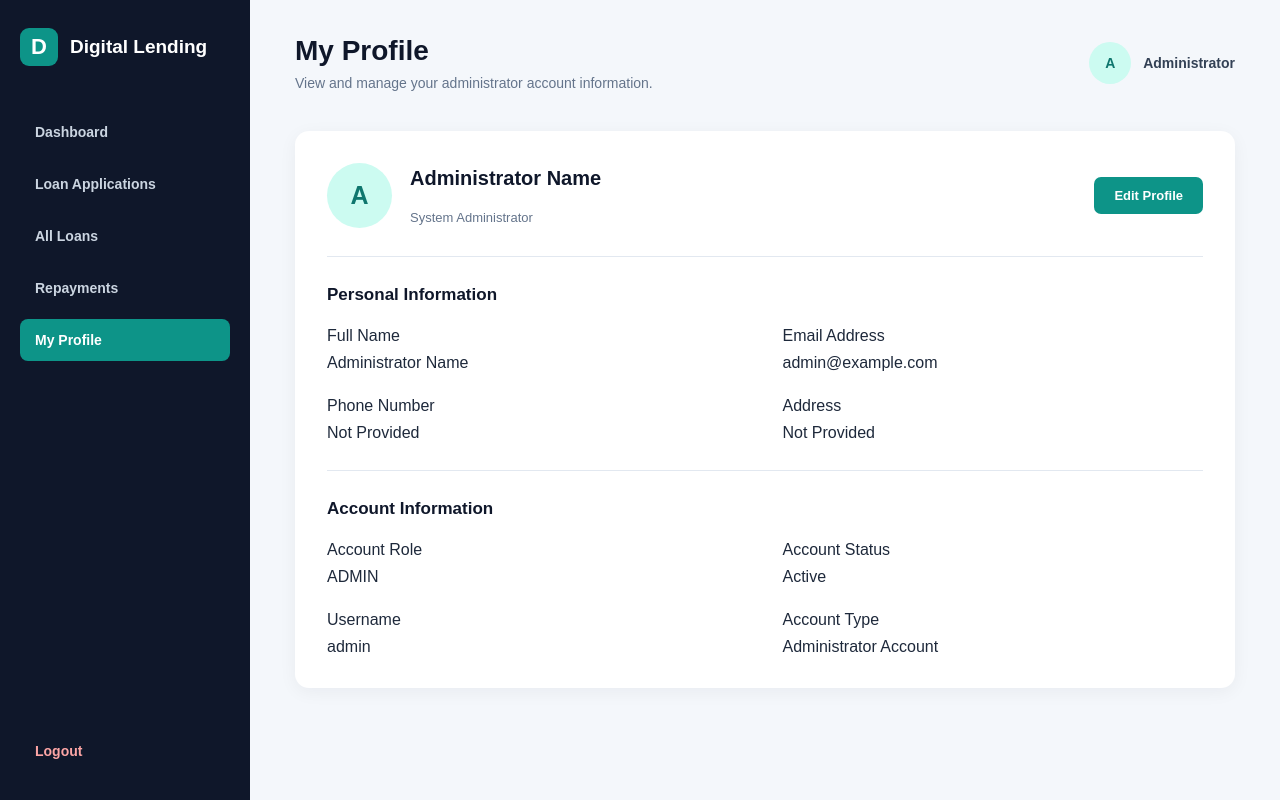
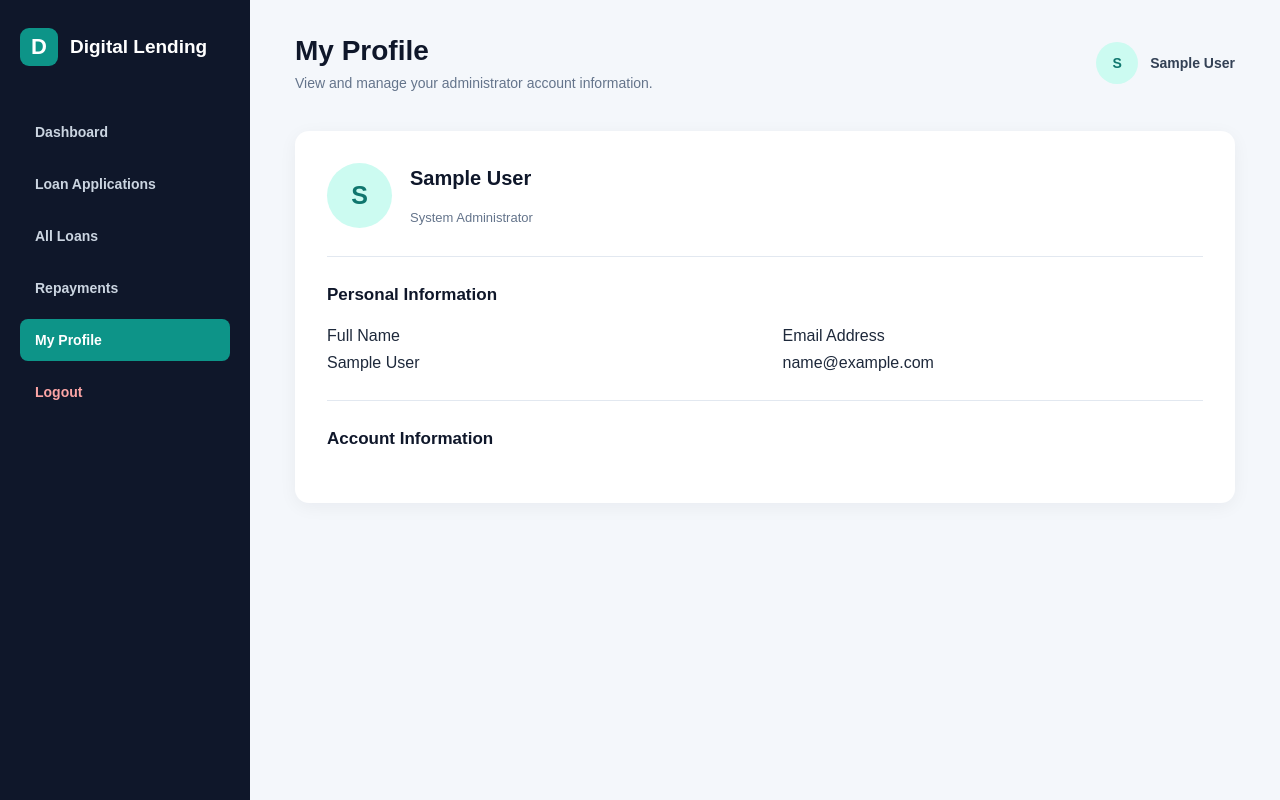
Before and after one commit to hey-pranay/digital-lending-system, a Spring Boot app: page /admin/profile in a window 1280 px wide. Run offline with Spring Boot 4, Linux system fonts and the light colour scheme; the visitor is signed in with stand-in values (Sample User, id 1); some of the project's set-up classes (security, data sources, template engines, error pages and the like) are left out, and stand-ins take their place.

Commit message:
feat(frontend): integrate login, registration and dynamic borrower/admin profiles

```diff
--- a/src/main/java/com/sprint/lending/LendingApplication.java
+++ b/src/main/java/com/sprint/lending/LendingApplication.java
@@ -2,8 +2,11 @@ package com.sprint.lending;
 
 import org.springframework.boot.SpringApplication;
 import org.springframework.boot.autoconfigure.SpringBootApplication;
+import org.springframework.boot.security.autoconfigure.UserDetailsServiceAutoConfiguration;
 
-@SpringBootApplication
+@SpringBootApplication(
+		exclude = UserDetailsServiceAutoConfiguration.class
+)
 public class LendingApplication {
 
 	public static void main(String[] args) {
--- a/src/main/java/com/sprint/lending/controller/AdminControllerPage.java
+++ b/src/main/java/com/sprint/lending/controller/AdminControllerPage.java
@@ -1,12 +1,21 @@
 package com.sprint.lending.controller;
 
+import com.sprint.lending.repository.UserRepository;
+import org.springframework.security.core.Authentication;
 import org.springframework.stereotype.Controller;
+import org.springframework.ui.Model;
 import org.springframework.web.bind.annotation.GetMapping;
 import org.springframework.web.bind.annotation.RequestMapping;
 
 @Controller
 @RequestMapping("/admin")
 public class AdminControllerPage {
+
+    private final UserRepository userRepository;
+
+    public AdminControllerPage(UserRepository userRepository) {
+        this.userRepository = userRepository;
+    }
 
     @GetMapping("/dashboard")
     public String adminDashboard() {
@@ -29,7 +38,15 @@ public class AdminControllerPage {
     }
 
     @GetMapping("/profile")
-    public String adminProfilePage() {
+    public String adminProfilePage(Authentication authentication, Model model) {
+
+        String email = authentication.getName();
+
+        var user = userRepository.findByEmail(email)
+                .orElseThrow(() -> new RuntimeException("User not found"));
+
+        model.addAttribute("user", user);
+
         return "admin/profile";
     }
 
--- a/src/main/resources/static/css/style.css
+++ b/src/main/resources/static/css/style.css
@@ -805,11 +805,13 @@ body.auth-page {
     text-decoration: none;
     font-size: 14px;
     font-weight: 600;
+
 }
 
 .dashboard-logout:hover {
     background-color: #334155;
     color: #ffffff;
+
 }
 
 /* Main Content */
@@ -1603,3 +1605,43 @@ body.auth-page {
         gap: 20px;
     }
 }
+
+
+.error-message {
+    color: #dc2626;
+    background-color: #fef2f2;
+    border: 1px solid #fecaca;
+    padding: 12px;
+    border-radius: 8px;
+    font-size: 13px;
+    margin-bottom: 18px;
+}
+
+.success-message {
+    color: #047857;
+    background-color: #ecfdf5;
+    border: 1px solid #a7f3d0;
+    padding: 12px;
+    border-radius: 8px;
+    font-size: 13px;
+    margin-bottom: 18px;
+}
+
+
+/* Logout Form */
+.logout-form {
+    width: 100%;
+    margin: 0;
+    margin-top: 10px;
+}
+
+/* Logout Button */
+button.dashboard-logout {
+    display: block;
+    width: 100%;
+    border: none;
+    background: transparent;
+    text-align: left;
+    font-family: inherit;
+    cursor: pointer;
+}
--- a/src/main/resources/templates/admin/profile.html
+++ b/src/main/resources/templates/admin/profile.html
@@ -24,8 +24,9 @@
       </div>
 
       <div class="dashboard-user">
-        <div class="user-avatar">A</div>
-        <span>Administrator</span>
+        <div class="user-avatar"
+             th:text="${#strings.substring(user.name, 0, 1).toUpperCase()}">A</div>
+        <span th:text="${user.name}">Administrator</span>
       </div>
     </header>
 
@@ -34,16 +35,17 @@
 
       <div class="profile-header">
 
-        <div class="profile-avatar">A</div>
+        <div class="profile-avatar"
+             th:text="${#strings.substring(user.name, 0, 1).toUpperCase()}">A</div>
 
         <div class="profile-heading">
-          <h2>Administrator Name</h2>
+          <h2 th:text="${user.name}">Administrator Name</h2>
           <p>System Administrator</p>
         </div>
 
-        <button type="button" class="edit-profile-button">
-          Edit Profile
-        </button>
+<!--        <button type="button" class="edit-profile-button">-->
+<!--          Edit Profile-->
+<!--        </button>-->
 
       </div>
 
@@ -58,22 +60,12 @@
 
           <div class="profile-detail">
             <label>Full Name</label>
-            <p>Administrator Name</p>
+            <p th:text="${user.name}">Administrator Name</p>
           </div>
 
           <div class="profile-detail">
             <label>Email Address</label>
-            <p>admin@example.com</p>
-          </div>
-
-          <div class="profile-detail">
-            <label>Phone Number</label>
-            <p>Not Provided</p>
-          </div>
-
-          <div class="profile-detail">
-            <label>Address</label>
-            <p>Not Provided</p>
+            <p th:text="${user.email}">admin@example.com</p>
           </div>
 
         </div>
@@ -89,25 +81,7 @@
 
         <div class="profile-details-grid">
 
-          <div class="profile-detail">
-            <label>Account Role</label>
-            <p>ADMIN</p>
-          </div>
 
-          <div class="profile-detail">
-            <label>Account Status</label>
-            <p>Active</p>
-          </div>
-
-          <div class="profile-detail">
-            <label>Username</label>
-            <p>admin</p>
-          </div>
-
-          <div class="profile-detail">
-            <label>Account Type</label>
-            <p>Administrator Account</p>
-          </div>
 
         </div>
 
--- a/src/main/resources/templates/fragments/common.html
+++ b/src/main/resources/templates/fragments/common.html
@@ -60,9 +60,11 @@
 
     </nav>
 
-    <a th:href="@{/login}" class="dashboard-logout">
-        Logout
-    </a>
+    <form th:action="@{/logout}" method="post" class="logout-form">
+        <button type="submit" class="dashboard-logout">
+            Logout
+        </button>
+    </form>
 
 </aside>
 
@@ -104,7 +106,11 @@
 
     </nav>
 
-    <a th:href="@{/login}" class="dashboard-logout">Logout</a>
+    <form th:action="@{/logout}" method="post" class="logout-form">
+        <button type="submit" class="dashboard-logout">
+            Logout
+        </button>
+    </form>
 
 </aside>
 
```
Also changed, not shown: src/main/java/com/sprint/lending/config/PasswordConfig.java (+9 -0 lines), src/main/java/com/sprint/lending/controller/AuthPageController.java (+53 -1 lines), src/main/java/com/sprint/lending/controller/BorrowerPageController.java (+19 -1 lines), src/main/java/com/sprint/lending/security/SecurityConfig.java (+65 -42 lines), src/main/java/com/sprint/lending/service/CustomUserDetailsService.java (added, +35 -0 lines), src/main/resources/templates/auth/login.html (+14 -1 lines), src/main/resources/templates/auth/register.html (+9 -48 lines), src/main/resources/templates/borrower/profile.html (+11 -26 lines).
